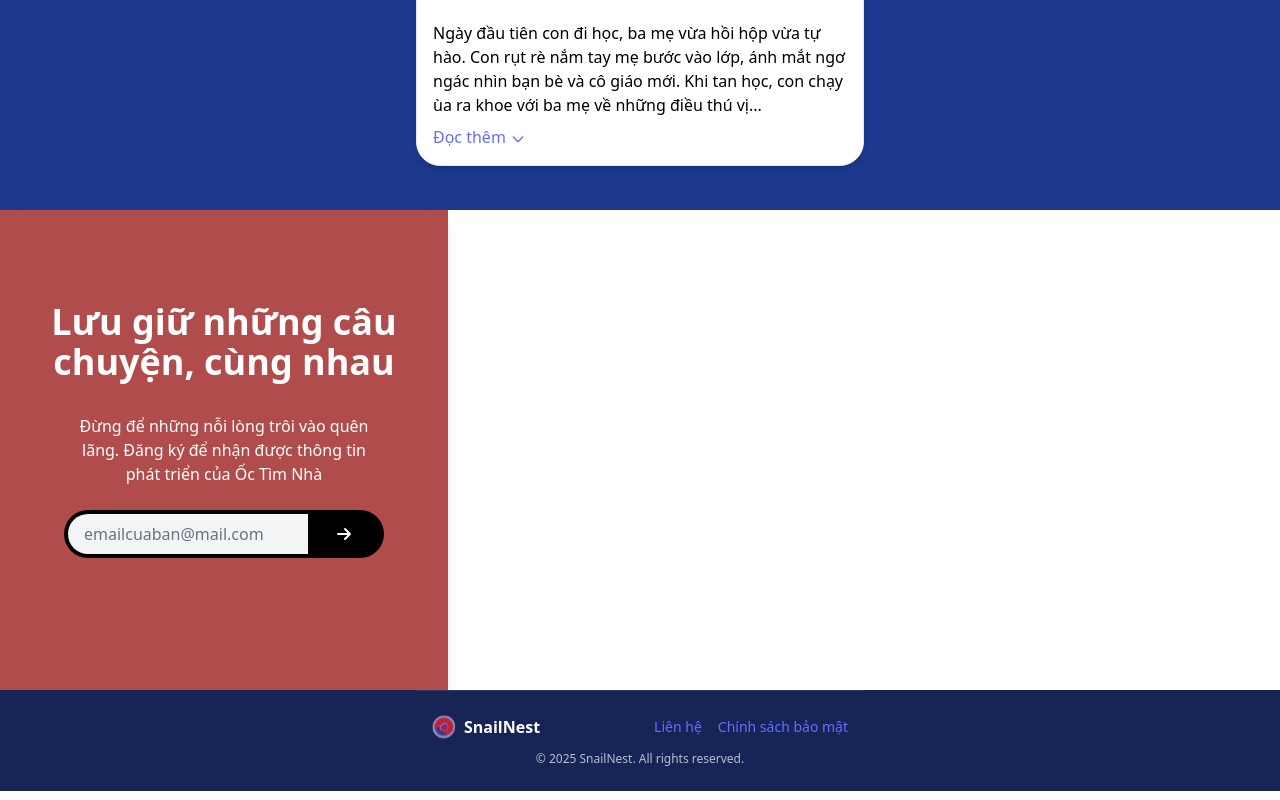
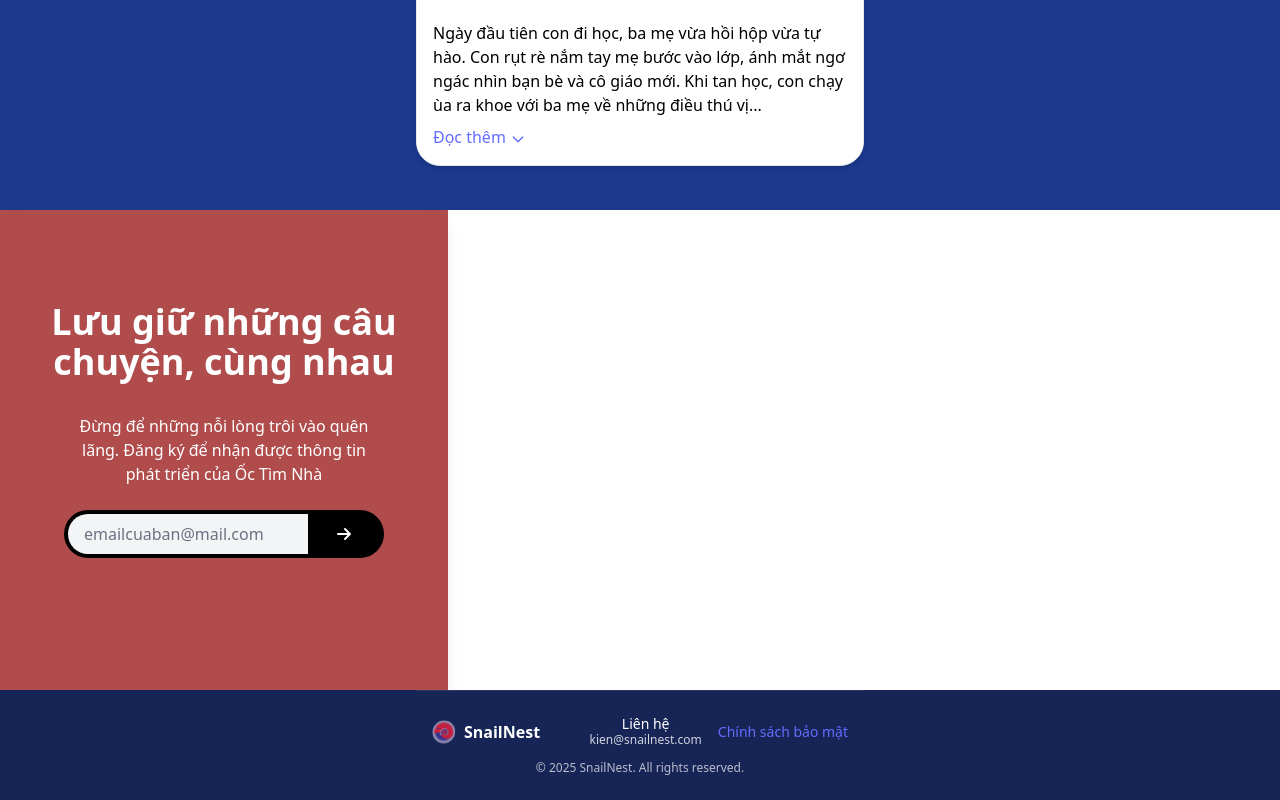
Before and after one commit to sokennguyen/snailit, a React (Vite) app: page /showcase in a window 1280 px wide. Shown: the part 1228-2028 px from the top of the page. Built offline with nearby package versions, Linux system fonts and the light colour scheme.

Commit message:
chore(footer): show email below 'Liên hệ' instead of mailto link

```diff
--- a/src/Showcase.jsx
+++ b/src/Showcase.jsx
@@ -440,7 +440,10 @@ function Showcase() {
               <span className='font-semibold'>SnailNest</span>
             </div>
             <nav className='flex items-center gap-4 text-sm'>
-              <a href='mailto:kien@snailnest.com' className='underline hover:text-yellow-200 transition'>Liên hệ</a>
+              <div className='flex flex-col items-center leading-tight'>
+                <span className='font-medium'>Liên hệ</span>
+                <span className='text-xs text-white/80 select-text'>kien@snailnest.com</span>
+              </div>
               <Link to='/privacy' className='underline hover:text-yellow-200 transition'>Chính sách bảo mật</Link>
             </nav>
           </div>
```
